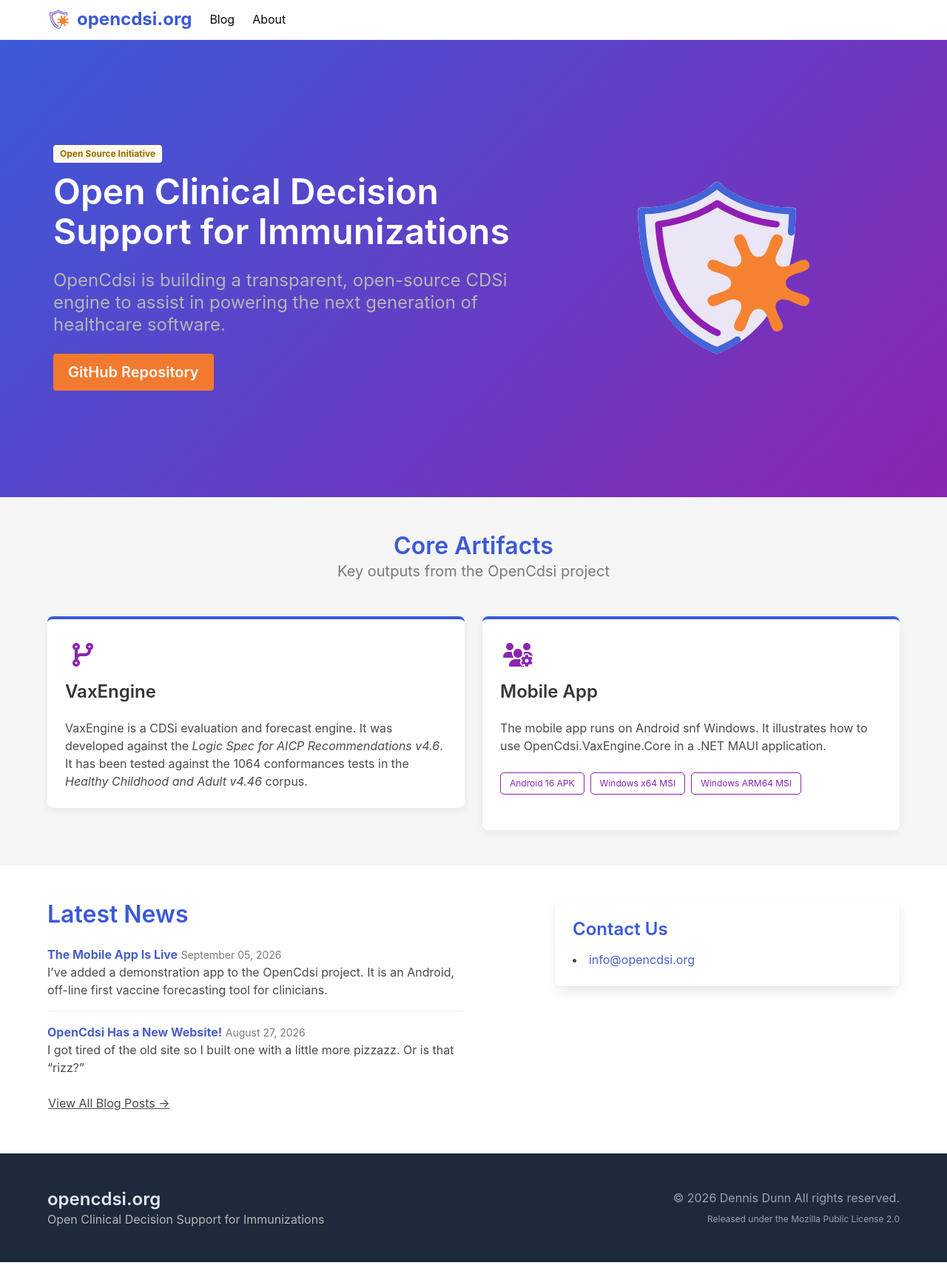
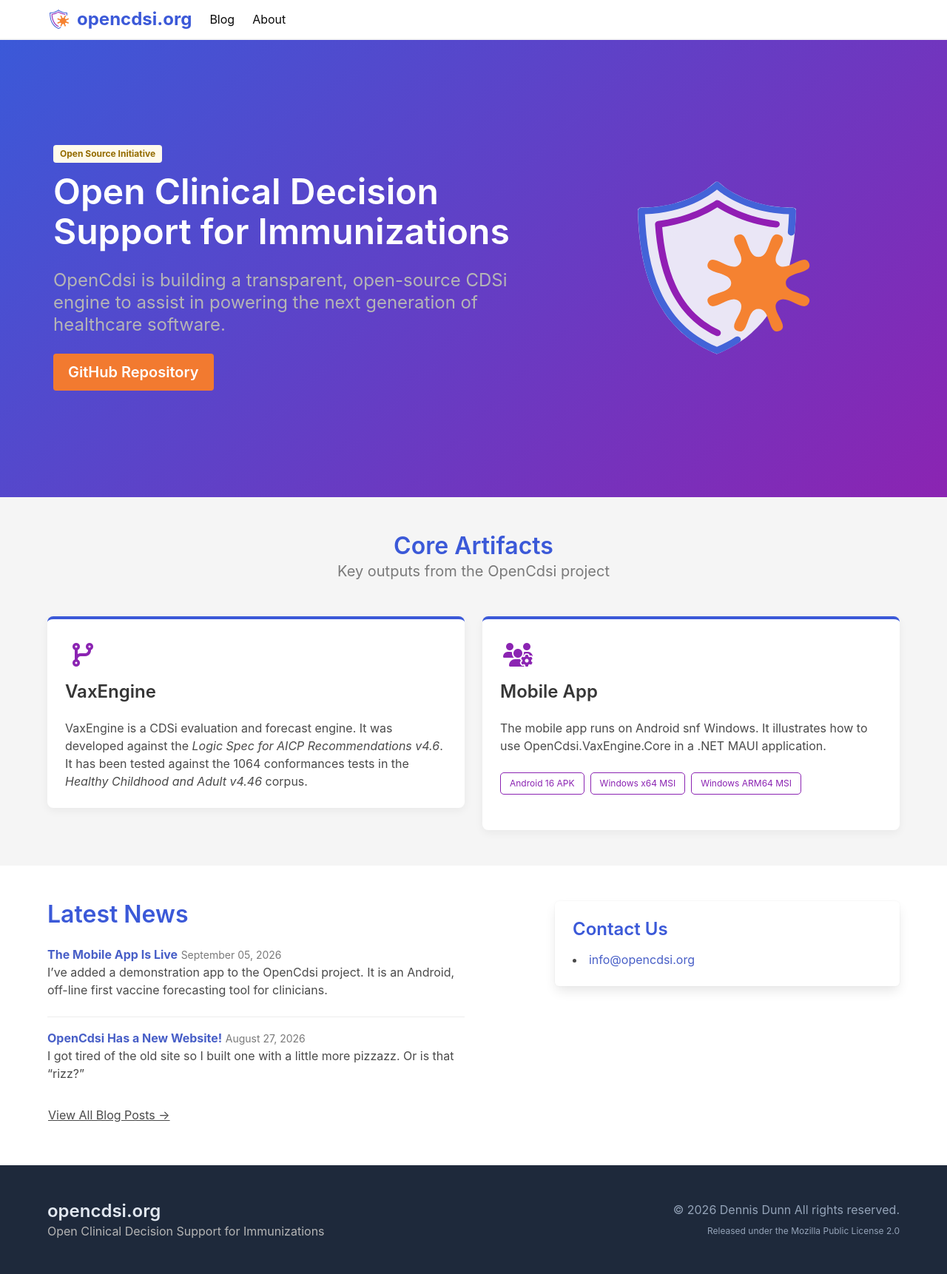
Before and after one commit to OpenCdsi/opencdsi.github.io, a Jekyll site: the page built from index.md, in a window 1280 px wide. Shown: the whole page at 74% size. Built offline with Jekyll 4.4.1, drawn with Linux system fonts in a browser that asks for light colours.

Commit message:
Styling tweak.

```diff
--- a/_includes/summary.html
+++ b/_includes/summary.html
@@ -1,11 +1,12 @@
 
 <div class="media-content">
 	<div class="content">
-		<p>
+		<p style="margin-bottom: 0.5rem;">
 			<strong><a href="{{ post.url }}">{{ post.title }}</a></strong>
 			<small class="has-text-grey">{{ post.date | date: "%B %d, %Y" }}</small>
 			<br>
 			{{ post.excerpt | strip_html | truncatewords: 50 }}
+
 		</p>
 	</div>
 </div>
```
